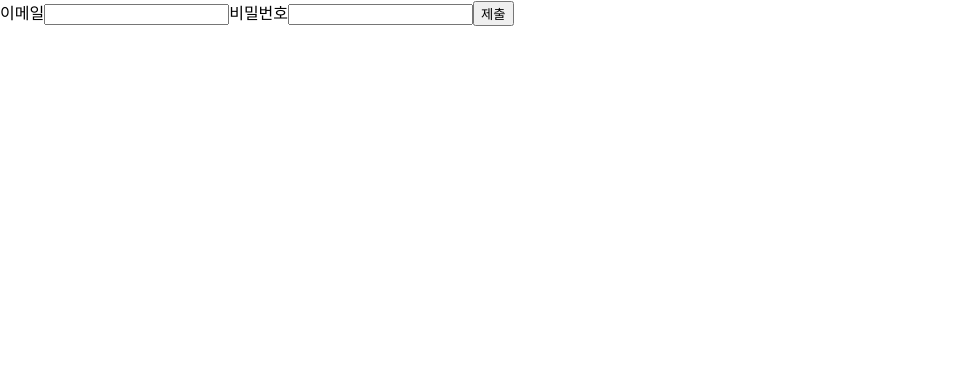
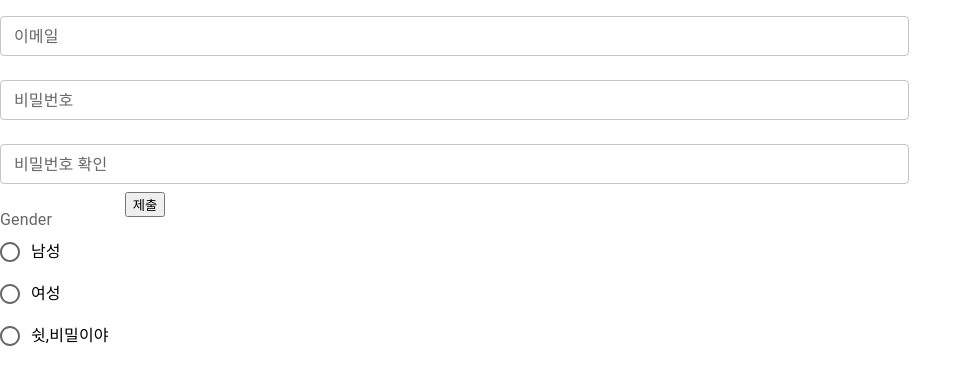
Before and after one commit to jayl2sw/threelaka, a React (Create React App) app in the folder frontend/: page /auth/signup in a window 1280 px wide. Shown: the top 384 px of the page, without its empty margins (0-972 px from the left). Built offline with nearby package versions, Linux system fonts and the light colour scheme; the HTML template or start-up script is replaced by a standard one.

Commit message:
✨ 회원가입 유효성 검사
- 회원가입 유효성 검사

```diff
--- a/frontend/src/pages/User/AuthInputs.tsx
+++ /dev/null
@@ -1,70 +0,0 @@
-import styled from 'styled-components';
-
-interface IAuthInputsProps {
-  value: string;
-  type: string;
-  label: string;
-  name: string;
-  onInputChange: (val: string) => void;
-}
-
-// export const AuthInputs = ({
-//   label,
-//   value,
-//   type,
-//   onChange
-// }: IAuthInputsProps) => {}
-
-//   return (
-//     <TextField
-//       fullWidth
-//       size="small"
-//       margin="normal"
-//       value={value}
-//       onChange={onChange}
-//       onBlur={onBlur}
-//       label={label}
-//       variant="outlined"
-//       inputRef={ref}
-//       error={invalid}
-//       helperText={error?.message}
-//       inputProps={inputProps}
-//     />
-//   );
-// };
-const AuthInputs = ({ label, value, type, name, onInputChange }: IAuthInputsProps) => {
-  const inputChangeHandler = (e: React.ChangeEvent<HTMLInputElement> ) => {
-    console.log("뭐찍히나",e.target)
-    let {name,value} = e.target
-    const data = {
-      key: name,
-      value
-    }
-    console.log(data)
-    onInputChange(e.target.value);
-  }
-  // const inputChangeHandler = (e: React.ChangeEvent<HTMLInputElement>) => {
-  // };
-
-  // const submitHandler = (e: React.FormEvent<HTMLFormElement>) => {
-  //   e.preventDefault();
-  //   onFormSubmit(value);
-  // };
-
-  return (
-    <>
-      {label}
-
-      <input
-        type={type}
-        value={value}
-        name={name}
-        onChange={inputChangeHandler}
-      >
-
-      </input>
-    </>
-  )
-};
-
-export default AuthInputs;
--- /dev/null
+++ b/frontend/src/pages/User/InputField.tsx
@@ -0,0 +1,41 @@
+import { TextField } from '@material-ui/core';
+import React, { InputHTMLAttributes } from 'react';
+import { Control, useController } from 'react-hook-form';
+
+interface InputFieldProps extends InputHTMLAttributes<HTMLInputElement> {
+  name: string;
+  control: Control<any>;
+  label?: string;
+}
+
+export const InputField = ({
+  name,
+  control,
+  label,
+  ...inputProps
+}: InputFieldProps) => {
+  const {
+    field: { value, onChange, onBlur, ref },
+    fieldState: { invalid, error },
+  } = useController({
+    name,
+    control,
+  });
+
+  return (
+    <TextField
+      fullWidth
+      size="small"
+      margin="normal"
+      value={value || ''}
+      onChange={onChange}
+      onBlur={onBlur}
+      label={label}
+      variant="outlined"
+      inputRef={ref}
+      error={invalid}
+      helperText={error?.message}
+      inputProps={inputProps}
+    />
+  );
+};
--- /dev/null
+++ b/frontend/src/pages/User/RadioField.tsx
@@ -0,0 +1,68 @@
+import React from 'react';
+import {
+  FormControl,
+  FormControlLabel,
+  FormHelperText,
+  FormLabel,
+  Radio,
+  RadioGroup,
+} from '@material-ui/core';
+import { Control, useController } from 'react-hook-form';
+
+export interface RadioOption {
+  label?: string;
+  value: number | string;
+}
+
+interface RadioFieldProps {
+  name: string;
+  control: Control<any>;
+  label?: string;
+  disabled?: boolean;
+  options: RadioOption[];
+}
+
+export const RadioField = ({
+  name,
+  control,
+  label,
+  disabled,
+  options,
+}: RadioFieldProps) => {
+  const {
+    field: { value, onChange, onBlur },
+    fieldState: { invalid, error },
+  } = useController({
+    name,
+    control,
+  });
+
+  return (
+    <FormControl
+      disabled={disabled}
+      margin="normal"
+      component="fieldset"
+      error={invalid}
+    >
+      <FormLabel component="legend">{label}</FormLabel>
+
+      <RadioGroup
+        name={name}
+        value={value || ''}
+        onChange={onChange}
+        onBlur={onBlur}
+      >
+        {options.map((option) => (
+          <FormControlLabel
+            key={option.value}
+            value={option.value}
+            control={<Radio />}
+            label={option.label}
+          />
+        ))}
+      </RadioGroup>
+
+      <FormHelperText>{error?.message}</FormHelperText>
+    </FormControl>
+  );
+};
--- a/frontend/src/pages/User/Signup/SignupForm.tsx
+++ b/frontend/src/pages/User/Signup/SignupForm.tsx
@@ -3,18 +3,35 @@ import styled from 'styled-components';
 
 import { useState, useEffect } from 'react';
 
-
-import AuthInputs from '../AuthInputs';
 import { useAppDispatch } from '../../../utils/hooks';
 import { authActions } from '../../../features/auth/authSlice';
 
-const StyledForm = styled.div``;
+//form 관리 라이브러리
+import { useForm } from 'react-hook-form';
+import { InputField } from '../InputField';
+import { RadioField } from '../RadioField';
 
-const SignupForm = () => {
-  const [email, setEmail] = useState('');
-  const [password, setPassword] = useState('');
-  const [passwordConfirm, setPasswordConfirm] = useState('');
-  const [errMsg, setErrMsg] = useState('');
+//유효성평가 라이브러리
+import * as yup from 'yup';
+import { yupResolver } from '@hookform/resolvers/yup';
+
+interface IAuthForm {
+  nickname: string;
+  email: string;
+  password: string;
+  passwordConfirm: string;
+  gender: 'male' | 'female' | 'secret'
+}
+
+interface ISignupFormProps {
+  initialValues?: IAuthForm;
+  onSubmit?: (formValues: IAuthForm) => void;
+}
+
+const StyledForm = styled.form``;
+
+const SignupForm = ({ initialValues, onSubmit }: ISignupFormProps) => {
+  // const [errMsg, setErrMsg] = useState('');
 
   // 아이디, 비밀번호 정규식
   const userIdRegExp = /^[a-z0-9]{4,16}$/; //4자 이상, 16자 이하의 영문 혹은 숫자로 입력해주세요.
@@ -22,56 +39,77 @@ const SignupForm = () => {
 
   const dispatch = useAppDispatch();
 
+  const schema = yup.object().shape({
+    email: yup.string().required('이메일을 입력해주세요'),
+    gender: yup.string(),
+  });
 
-  // const idChangeHandler = (e: React.ChangeEvent<HTMLInputElement>) => {
-  //   setEmail(e.target.value);
-  // };
+  const {
+    control,
+    handleSubmit,
+    formState: { errors },
+    setError,
+  } = useForm<IAuthForm>({
+    defaultValues: initialValues,
+    resolver: yupResolver(schema),
+  });
+  const handleFormSubmit = (formValues: IAuthForm) => {
+    try {
+      onValid?.(formValues);
 
-  // const inputIdChangeHandler = (v: string) => {
-  //   console.log()
-  //   setEmail(v)
+      let { email, password } = formValues;
+      const signupInfo = {
+        email: email,
+        password: password,
+      };
 
-  // };
-
-  const inputIdChangeHandler = (v: string) => {
-    console.log()
-    setEmail(v)
-
+      dispatch(authActions.signup(signupInfo));
+      // await onSubmit?.(formValues);
+    } catch (error) {
+      console.log('에러가뭘까용', error);
+      // setError(error.message);
+    }
   };
 
-  const inputPasswordChangeHandler = (v: string) => {
-    setPassword(v)
-
-  };
-
-
-  const formSubmitHandler = () => {
-    const signupInfo = {
-      email: email,
-      password: password,
-    };
-    dispatch(authActions.signup(signupInfo));
-    // e.preventDefault() //폼태그는 버튼 눌렀을 때 preventDefault를 해주지 않으면 새로고침됨
-
+  const onValid = (data: IAuthForm) => {
+    if (data.password !== data.passwordConfirm) {
+      setError(
+        'passwordConfirm', // 에러 핸들링할 input요소 name
+        { message: '비밀번호가 일치하지 않습니다.' }, // 에러 메세지
+        { shouldFocus: true } // 에러가 발생한 input으로 focus 이동
+      );
+    }
   };
 
   return (
-    <StyledForm>
-      <AuthInputs
-        label='이메일'
-        type="text"
-        name="email"
-        value={email}
-        onInputChange={inputIdChangeHandler}
+    <StyledForm onSubmit={handleSubmit(handleFormSubmit)}>
+      <InputField name="email" control={control} label="이메일" />
+      <InputField name="password" control={control} label="비밀번호" />
+      <InputField
+        name="passwordConfirm"
+        control={control}
+        label="비밀번호 확인"
       />
-      <AuthInputs
-        label='비밀번호'
-        type="text"
-        name="password"
-        value={password}
-        onInputChange={inputPasswordChangeHandler}
+      <RadioField
+        name="gender"
+        control={control}
+        label="Gender"
+        options={[
+          {
+            label: '남성',
+            value: '0',
+          },
+          {
+            label: '여성',
+            value: '1',
+          },
+          {
+            label: '쉿,비밀이야',
+            value: '2',
+          },
+        ]}
       />
-      <button onClick={formSubmitHandler}>제출</button>
+      <button>제출</button>
     </StyledForm>
   );
 };
```
Also changed, not shown: frontend/package.json (+8 -1 lines), frontend/src/models/user.ts (+6 -2 lines), 1 other file (tests, documents, lock files or other folders).
